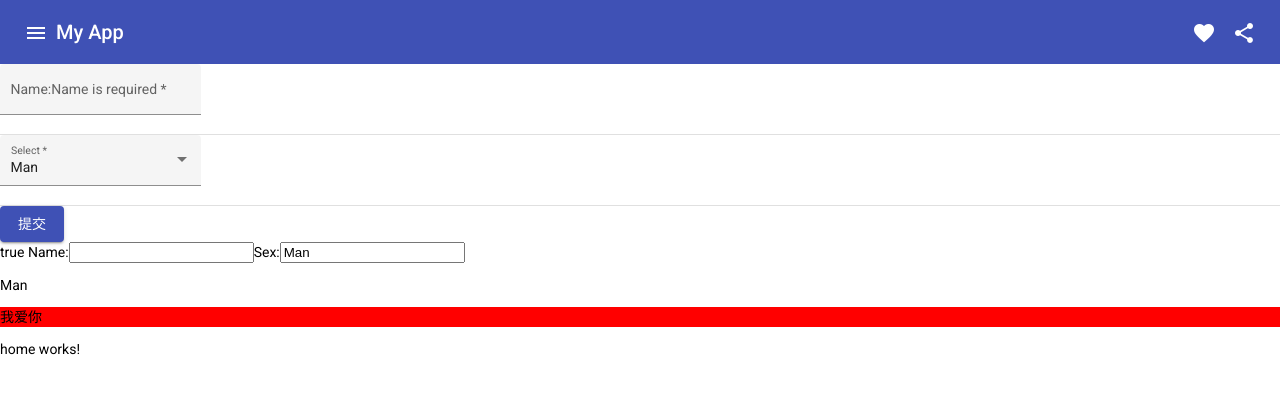
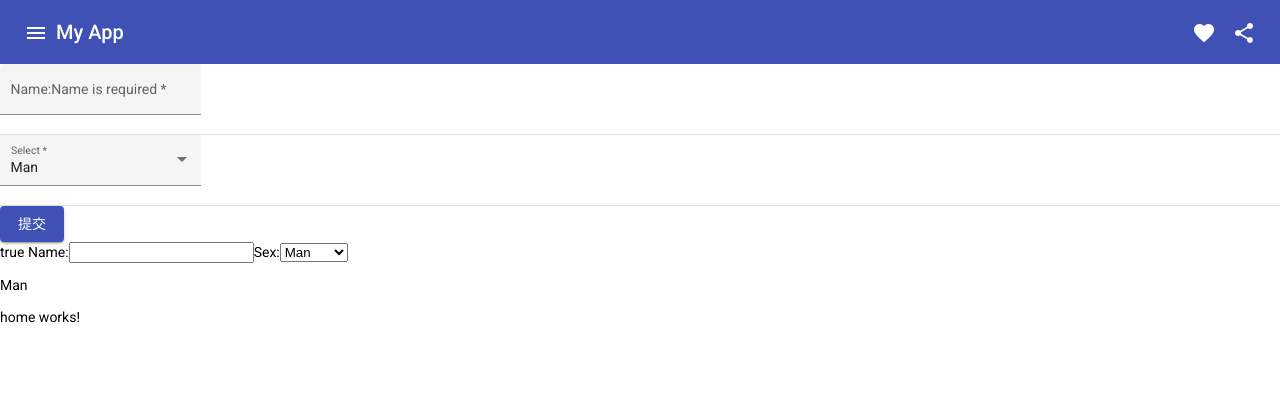
Before and after one commit to ykw1129/Angular-Material-Web, an Angular app: page / in a window 1280 px wide. Shown: the top 394 px of the page. Built offline with nearby package versions, Linux system fonts and the light colour scheme.

Commit message:
初次使用rxjs

```diff
--- a/src/app/home-form/home-form.component.html
+++ b/src/app/home-form/home-form.component.html
@@ -23,8 +23,9 @@
   <label for="name">Name:</label>
   <input id="name" type="text" name="name" [(ngModel)]="model.name">
   <label for="sex">Sex:</label>
-  <input id="sex" type="text" name="sex" [(ngModel)]="model.sex">
+  <select id="sex" type="text" name="sex" [(ngModel)]="model.sex">
+    <option *ngFor="let sex of SEX_LIST" [ngValue]="sex">{{sex}}</option>
+  </select>
   <p>{{model.name}}</p>
   <p>{{model.sex}}</p>
-  <p [beauty]='"red"'>我爱你</p>
 </form>
--- a/src/app/home-form/home-form.component.ts
+++ b/src/app/home-form/home-form.component.ts
@@ -1,18 +1,21 @@
-import { Component, Injectable, OnInit} from '@angular/core';
+import { Component, Injectable, OnInit } from '@angular/core';
 import { FormControl, FormGroup, FormBuilder, Validators } from '@angular/forms'
-
+import { interval, fromEvent } from 'rxjs';
+import { take } from 'rxjs/operators'
 @Component({
   selector: 'app-home-form',
   templateUrl: './home-form.component.html',
   styleUrls: ['./home-form.component.less'],
 })
 export class HomeFormComponent implements OnInit {
+  public SEX_LIST:string[] = ['Man','Woman']
   public myForm!: FormGroup;
   public user = { name: '', sex: 'Man' }
-  red="#888"
-  public model = new Person('','Man')
+  public model = new Person('', 'Man')
   constructor() {
-
+    fromEvent(document, 'click')
+    .pipe(take(3))
+    .subscribe({ next: (x) => { console.log(x) } })
   }
 
   ngOnInit(): void {
@@ -36,6 +39,9 @@ export class HomeFormComponent implements OnInit {
   onSubmit() {
     console.table(this.myForm.valid)
   }
+  getDefaultSelect(){
+
+  }
 }
 
 class Person {
```
